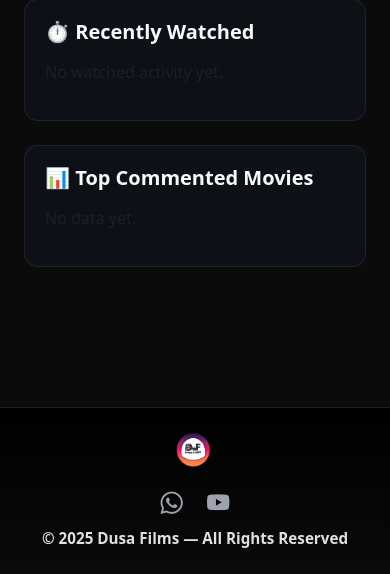
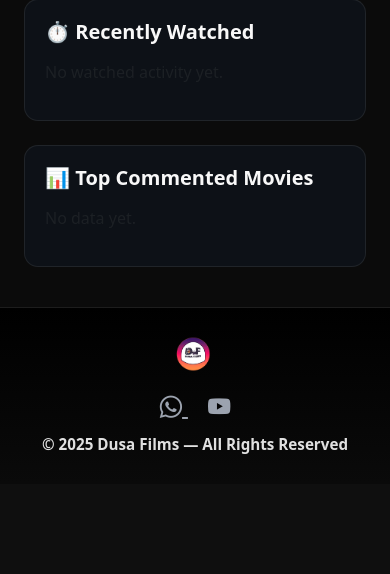
Before and after one commit to engineerblack95/dusafilms, a Django app: page /accounts/dashboard/ in a window 390 px wide. Shown: the part 890-1464 px from the top of the page. After the commit the page ends 1344 px from the top, so only its background shows below. Run offline with Django 5.2, Linux system fonts and the light colour scheme; the visitor is signed in with stand-in values (Sample User, id 1); data that the repository does not hold is empty; parts of the project's set-up code (start-up, migrations or seed data) failed here and were passed over.

Commit message:
Fix footer behavior and improve responsive layout in base.html

```diff
--- a/movies/templates/movies/base.html
+++ b/movies/templates/movies/base.html
@@ -22,11 +22,20 @@
         }
 
         html, body {
+            height: 100%;
             margin: 0;
-            padding: 0;
-            min-height: 100%;
             background: var(--bg);
             color: var(--white);
+        }
+
+        /* ================= PAGE LAYOUT ================= */
+        body {
+            display: flex;
+            flex-direction: column;
+        }
+
+        main {
+            flex: 1;
         }
 
         /* ================= NAVBAR ================= */
@@ -64,16 +73,18 @@
             color: var(--blue) !important;
         }
 
+        /* ================= MAIN CONTENT ================= */
         main.container {
             padding-top: calc(var(--nav-height) + 30px);
-            padding-bottom: 140px;
+            padding-bottom: 40px;
         }
 
         /* ================= FOOTER ================= */
         .site-footer {
             background: linear-gradient(180deg, #000, #0a0a0a);
             border-top: 1px solid rgba(255,255,255,0.08);
-            padding: 24px 0;
+            padding: 28px 0;
+            text-align: center;
         }
 
         .footer-logo {
@@ -85,7 +96,7 @@
             color: #9ca3af;
             font-size: 1.4rem;
             margin: 0 10px;
-            transition: 0.3s;
+            transition: 0.3s ease;
         }
 
         .footer-social a:hover {
@@ -93,10 +104,9 @@
         }
 
         .footer-text {
-            margin-top: 8px;
+            margin-top: 10px;
             font-size: 0.95rem;
             font-weight: 700;
-            text-align: center;
             opacity: 0.9;
         }
 
@@ -130,8 +140,13 @@
         <div class="collapse navbar-collapse" id="mainNavbar">
             <ul class="navbar-nav ms-auto">
 
-                <li class="nav-item"><a class="nav-link nav-link-strong" href="{% url 'movies:home' %}">Home</a></li>
-                <li class="nav-item"><a class="nav-link nav-link-strong" href="{% url 'movies:about' %}">About</a></li>
+                <li class="nav-item">
+                    <a class="nav-link nav-link-strong" href="{% url 'movies:home' %}">Home</a>
+                </li>
+
+                <li class="nav-item">
+                    <a class="nav-link nav-link-strong" href="{% url 'movies:about' %}">About</a>
+                </li>
 
                 <li class="nav-item">
                     <a class="nav-link nav-link-strong position-relative" href="{% url 'announcements:list' %}">
@@ -144,33 +159,56 @@
                     </a>
                 </li>
 
-                <li class="nav-item"><a class="nav-link nav-link-strong" href="{% url 'contact:contact' %}">Contact</a></li>
+                <li class="nav-item">
+                    <a class="nav-link nav-link-strong" href="{% url 'contact:contact' %}">Contact</a>
+                </li>
 
                 {% if user.is_authenticated %}
-                    <li class="nav-item"><a class="nav-link nav-link-strong" href="{% url 'accounts:dashboard' %}">Dashboard</a></li>
-                    <li class="nav-item"><a class="nav-link fw-bold text-danger" href="{% url 'accounts:logout' %}">Logout</a></li>
+                    <li class="nav-item">
+                        <a class="nav-link nav-link-strong" href="{% url 'accounts:dashboard' %}">
+                            Dashboard
+                        </a>
+                    </li>
+                    <li class="nav-item">
+                        <a class="nav-link fw-bold text-danger" href="{% url 'accounts:logout' %}">
+                            Logout
+                        </a>
+                    </li>
                 {% else %}
-                    <li class="nav-item"><a class="nav-link nav-link-strong" href="{% url 'accounts:otp_login' %}">Login</a></li>
-                    <li class="nav-item"><a class="nav-link nav-link-strong text-info" href="{% url 'accounts:register' %}">Register</a></li>
+                    <li class="nav-item">
+                        <a class="nav-link nav-link-strong" href="{% url 'accounts:otp_login' %}">
+                            Login
+                        </a>
+                    </li>
+                    <li class="nav-item">
+                        <a class="nav-link nav-link-strong text-info" href="{% url 'accounts:register' %}">
+                            Register
+                        </a>
+                    </li>
                 {% endif %}
+
             </ul>
         </div>
     </div>
 </nav>
 
-<!-- PAGE CONTENT -->
+<!-- ================= PAGE CONTENT ================= -->
 <main class="container">
     {% block content %}{% endblock %}
 </main>
 
 <!-- ================= FOOTER ================= -->
 <footer class="site-footer">
-    <div class="container text-center">
+    <div class="container">
         <img src="{% static 'movies/samu1.png' %}" class="footer-logo" alt="Dusa Films">
 
         <div class="footer-social">
-            <a href="https://wa.me/250786844104" target="_blank"><i class="bi bi-whatsapp"></i></a>
-            <a href="https://www.youtube.com" target="_blank"><i class="bi bi-youtube"></i></a>
+            <a href="https://wa.me/250786844104" target="_blank">
+                <i class="bi bi-whatsapp"></i>
+            </a>
+            <a href="https://www.youtube.com" target="_blank">
+                <i class="bi bi-youtube"></i>
+            </a>
         </div>
 
         <div class="footer-text">
```
